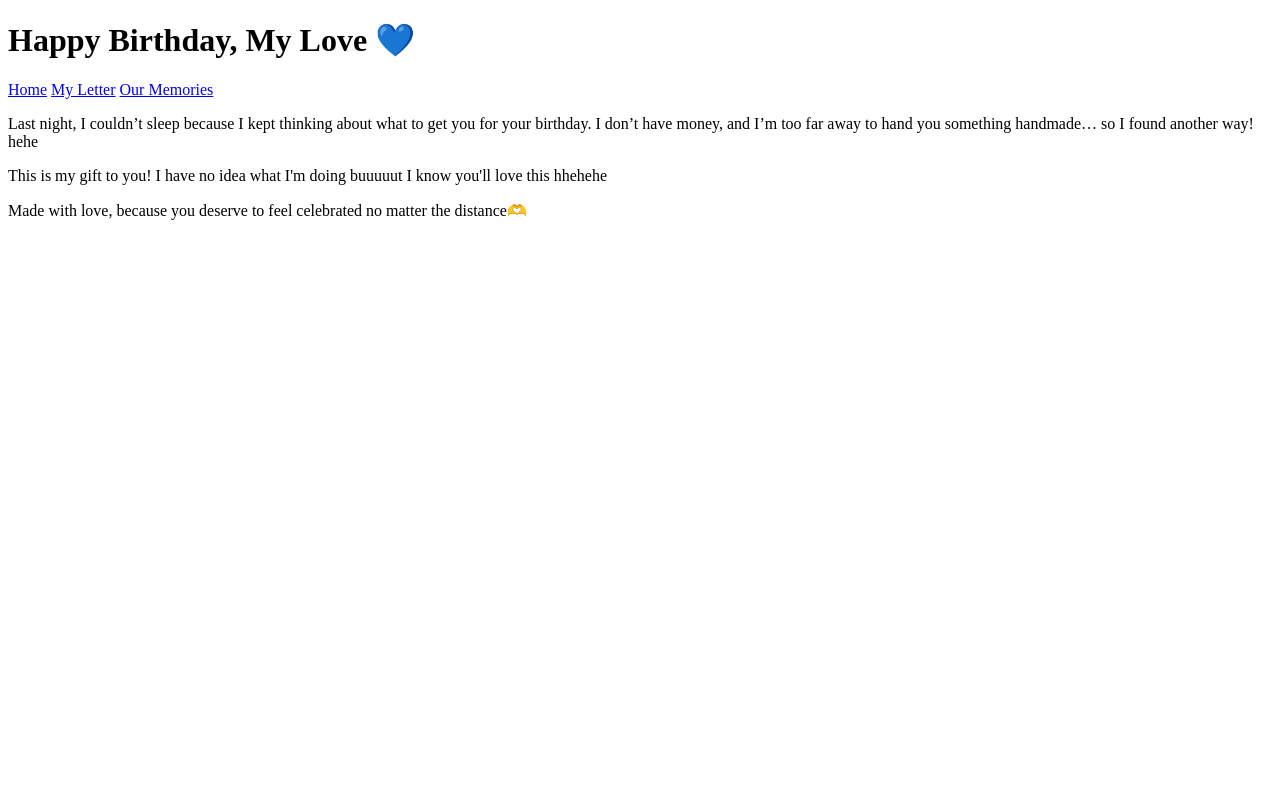
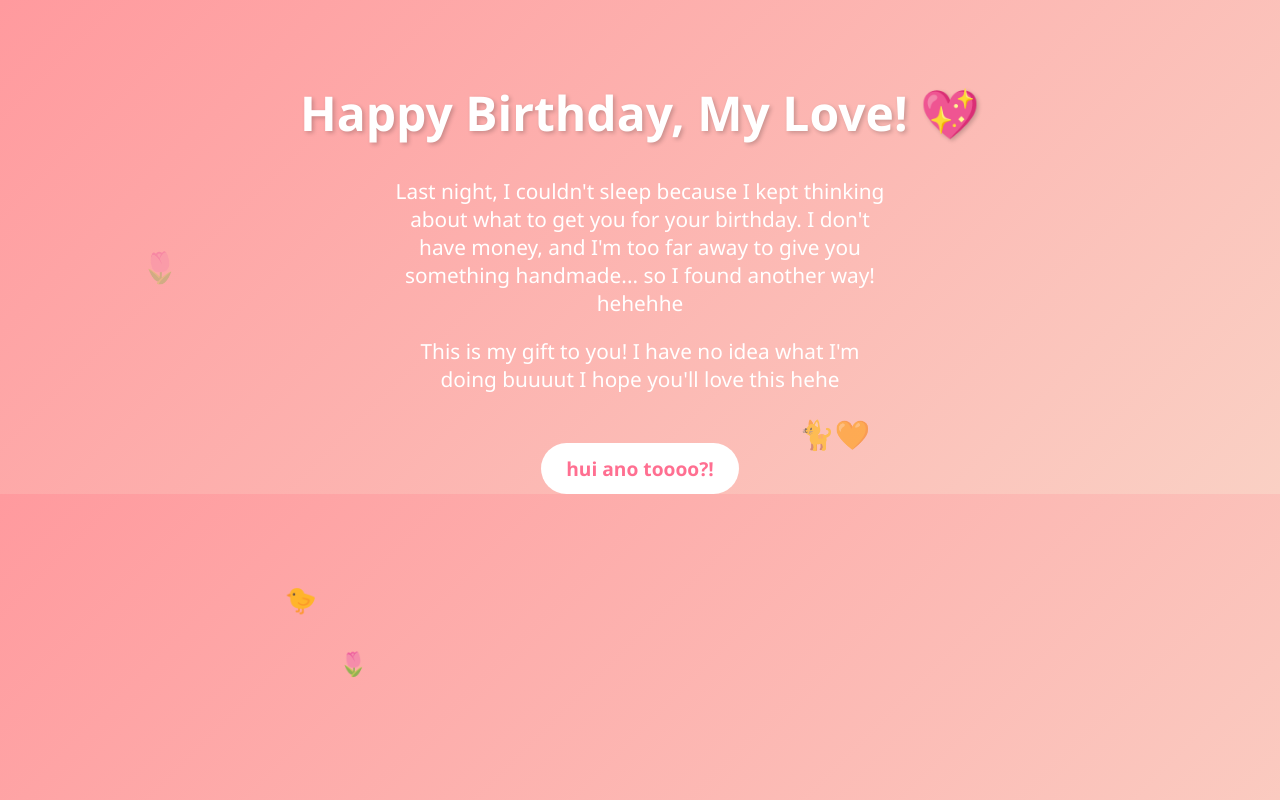
Before and after one commit to lovebella-a/happy-birthday-langgaaa, a plain HTML site: page index.html in a window 1280 px wide. Drawn offline with Linux system fonts and the light colour scheme.

Commit message:
index.html

```diff
--- a/index.html
+++ b/index.html
@@ -3,27 +3,93 @@
 <head>
   <meta charset="UTF-8">
   <meta name="viewport" content="width=device-width, initial-scale=1.0">
-  <title>Happy Birthday, Love 💙</title>
-  <link rel="stylesheet" href="style.css">
+  <title>Happy Birthday, Love!</title>
+  <style>
+    body {
+      margin: 0;
+      padding: 0;
+      font-family: 'Segoe UI', sans-serif;
+      text-align: center;
+      background: linear-gradient(135deg, #ff9a9e, #fad0c4);
+      color: #333;
+    }
+    h1 {
+      margin-top: 80px;
+      font-size: 3rem;
+      color: #fff;
+      text-shadow: 2px 2px 4px rgba(0,0,0,0.2);
+    }
+    p {
+      font-size: 1.3rem;
+      margin: 20px auto;
+      color: #fff;
+      max-width: 500px;
+    }
+    a.button {
+      display: inline-block;
+      margin-top: 30px;
+      padding: 12px 25px;
+      font-size: 1.2rem;
+      background: #fff;
+      color: #ff6f91;
+      text-decoration: none;
+      border-radius: 30px;
+      font-weight: bold;
+      transition: 0.3s;
+    }
+    a.button:hover {
+      background: #ff6f91;
+      color: #fff;
+    }
+    /* floating hearts */
+    .heart {
+      position: fixed;
+      bottom: -10px;
+      color: rgba(255,255,255,0.7);
+      font-size: 20px;
+      animation: floatUp 6s linear infinite;
+    }
+    @keyframes floatUp {
+      0% { transform: translateY(0); opacity: 1; }
+      100% { transform: translateY(-100vh); opacity: 0; }
+    }
+  </style>
 </head>
 <body>
-  <header>
-    <h1>Happy Birthday, My Love 💙</h1>
-    <nav>
-      <a href="index.html">Home</a>
-      <a href="letter.html">My Letter</a>
-      <a href="gallery.html">Our Memories</a>
-    </nav>
-  </header>
+  <h1>Happy Birthday, My Love! 💖</h1>
+  <p> Last night, I couldn't sleep because I kept thinking about what to get you for your birthday.
+  I don't have money, and I'm too far away to give you something handmade... so I found another way! hehehhe</p>
+  <p>This is my gift to you! I have no idea what I'm doing buuuut I hope you'll love this hehe</p>
+  <a href="letter.html" class="button">hui ano toooo?!</a>
 
-  <section class="intro">
-    <p>Last night, I couldn’t sleep because I kept thinking about what to get you for your birthday.
-    I don’t have money, and I’m too far away to hand you something handmade… so I found another way! hehe</p>
-    <p>This is my gift to you! I have no idea what I'm doing buuuuut I know you'll love this hhehehe</p>
-  </section>
+  <!-- hearts floating -->
+  <script>
+  const emojis = ["🐈🧡", "🐤", "🌻", "🌷", "🦖"]; // your chosen icons
 
-  <footer>
-    Made with love, because you deserve to feel celebrated no matter the distance🫶
-  </footer>
+  function createFloaty() {
+    const floaty = document.createElement("div");
+    floaty.className = "floaty";
+    floaty.style.left = Math.random() * 100 + "vw";
+    floaty.style.fontSize = Math.random() * 20 + 20 + "px";
+    floaty.innerHTML = emojis[Math.floor(Math.random() * emojis.length)];
+    floaty.style.animationDuration = (Math.random() * 5 + 5) + "s"; // random speed
+    document.body.appendChild(floaty);
+    setTimeout(() => floaty.remove(), 10000);
+  }
+
+  setInterval(createFloaty, 900);
+</script>
+
+<style>
+  .floaty {
+    position: fixed;
+    bottom: -10px;
+    animation: floatUp linear infinite;
+  }
+  @keyframes floatUp {
+    0% { transform: translateY(0); opacity: 1; }
+    100% { transform: translateY(-100vh); opacity: 0; }
+  }
+</style>
 </body>
 </html>
```
